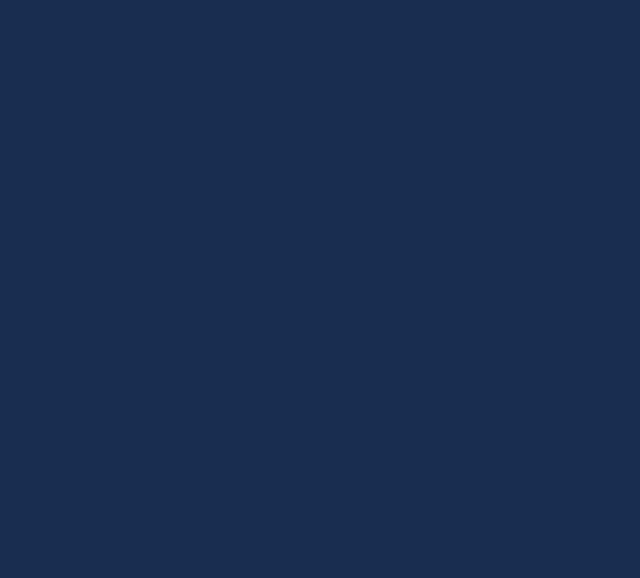
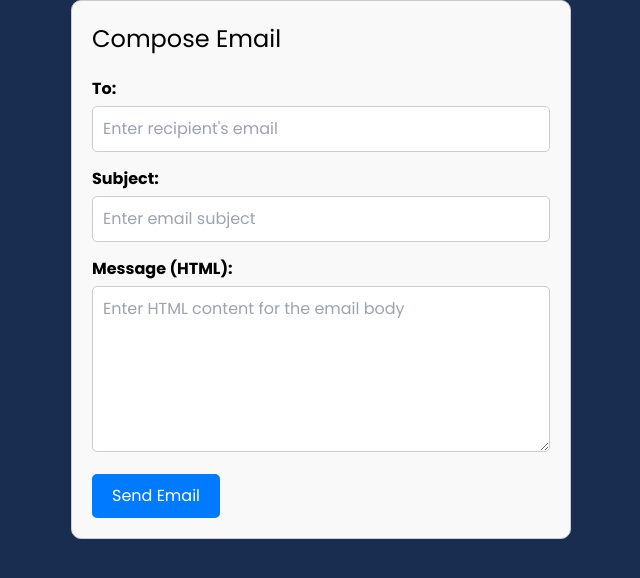
Before and after one commit to MTonilon22/Hackathon-Web, a Vue app: page /SendMail in a window 1280 px wide. Before the commit this address had no page. Shown: the top 578 px of the page, without its empty margins (319-959 px from the left). Built offline with nearby package versions, Linux system fonts and the light colour scheme.

Commit message:
login, register, sendmail

```diff
--- a/src/MainPages/RegisterPage.vue
+++ b/src/MainPages/RegisterPage.vue
@@ -4,7 +4,7 @@
 
     <div class="w-[100%] items-center justify-center flex h-[700px]">
       <div class="w-[40%] ml-[5%] text-primary font-semibold tracking-widest">
-        <img :src="image" class="w-[100%] h-[100%] float-anim" />
+        <img :src="imageR" class="w-[100%] h-[100%] float-anim" />
       </div>
       <div class="w-[40%] ml-[10%]">
         <div
@@ -19,7 +19,7 @@
               >
                 <span class="text-ternary tracking-wide">Register Account</span>
               </h1>
-              <form class="space-y-4 md:space-y-6" action="#">
+              <div class="space-y-4 md:space-y-6" action="#">
                 <div class="flex flex-row gap-5">
                   <div>
                     <label
@@ -28,6 +28,7 @@
                       >Name</label
                     >
                     <input
+                      v-model="name"
                       type="username"
                       name="email"
                       id="email"
@@ -43,6 +44,7 @@
                       >Username</label
                     >
                     <input
+                      v-model="username"
                       type="username"
                       name="email"
                       id="email"
@@ -59,6 +61,7 @@
                     >Email</label
                   >
                   <input
+                    v-model="email"
                     type="email"
                     name="email"
                     id="email"
@@ -75,6 +78,7 @@
                     >Password</label
                   >
                   <input
+                  v-model="password"
                     type="password"
                     name="password"
                     id="password"
@@ -90,6 +94,7 @@
                     >Confirm Password</label
                   >
                   <input
+                  v-model="confirm"
                     type="password"
                     name="password"
                     id="password"
@@ -98,6 +103,8 @@
                     required=""
                   />
                 </div>
+                <input type="file" @change="handleFileImage">
+
                 <div class="flex items-center justify-between">
                   <div class="flex items-start">
                     <div class="flex items-center h-5">
@@ -119,14 +126,13 @@
                     >Forgot password?</a
                   >
                 </div>
-                <router-link to="/home">
                   <button
+                  @click="register"
                     type="submit"
                     class="w-[30%] btn transition duration-300 mt-8 text-p text-secondary font-500 tracking-wide bg-primary-600 focus:ring-primary-300 rounded-full text-sm px-5 py-2.5 text-center bg-ternary"
                   >
                     Register
                   </button>
-                </router-link>
 
                 <p class="text-sm font-light text-secondary">
                   Already have an account?
@@ -137,7 +143,7 @@
                     >
                   </router-link>
                 </p>
-              </form>
+              </div>
             </div>
           </div>
         </div>
@@ -149,5 +155,48 @@
 <script setup>
 import NavBarLanding from "../components/NavBarLanding.vue";
 import Footer from "../components/Footer.vue";
-import image from "../assets/register.png";
+import imageR from "../assets/register.png";
+import axios from "axios";
+import {ref, onMounted} from "vue";
+
+const name = ref();
+const username = ref();
+const password = ref();
+const confirm = ref();
+const email = ref();
+const image = ref(null);
+
+
+
+const register = async ()=>{
+  try{
+    console.log('done');
+
+    const formData = new FormData();
+    formData.append('name',name.value);
+    formData.append('username',username.value);
+    formData.append('password',password.value);
+    formData.append('email',email.value);
+    formData.append('role','user');
+    formData.append('image',image.value);
+
+    await axios.post("http://localhost:8080/addUser",formData,{
+      headers: {
+      "Content-Type" : "multipart/form-data",
+        },
+      });
+  }catch(error){
+    console.log("ERror: ",error);
+  }
+};
+
+
+
+
+const handleFileImage = (event) => {
+  const file = (event.target.files || [])[0];
+
+    image.value = file;
+};
+
 </script>
--- /dev/null
+++ b/src/MainPages/SendMail.vue
@@ -0,0 +1,105 @@
+<template>
+    <div class="container">
+      <h2 class="title">Compose Email</h2>
+      <div class="form-group">
+        <label for="email">To:</label>
+        <input type="email" id="email" class="input" v-model="email" placeholder="Enter recipient's email">
+      </div>
+      <div class="form-group">
+        <label for="subject">Subject:</label>
+        <input type="text" id="subject" class="input" v-model="subject" placeholder="Enter email subject">
+      </div>
+      <div class="form-group">
+        <label for="message">Message (HTML):</label>
+        <textarea id="message" class="textarea" v-model="message" rows="6" placeholder="Enter HTML content for the email body"></textarea>
+      </div>
+      <button class="button" @click="sendMail">Send Email</button>
+    </div>
+  </template>
+
+  <style scoped>
+  .container {
+    max-width: 500px;
+    margin: 0 auto;
+    padding: 20px;
+    border: 1px solid #ccc;
+    border-radius: 10px;
+    background-color: #f9f9f9;
+  }
+
+  .title {
+    font-size: 24px;
+    margin-bottom: 20px;
+  }
+
+  .form-group {
+    margin-bottom: 15px;
+  }
+
+  label {
+    display: block;
+    font-weight: bold;
+    margin-bottom: 5px;
+  }
+
+  .input, .textarea {
+    width: 100%;
+    padding: 10px;
+    border: 1px solid #ccc;
+    border-radius: 5px;
+    box-sizing: border-box;
+    font-size: 16px;
+  }
+
+  .textarea {
+    resize: vertical;
+  }
+
+  .button {
+    padding: 10px 20px;
+    background-color: #007bff;
+    color: #fff;
+    border: none;
+    border-radius: 5px;
+    cursor: pointer;
+    font-size: 16px;
+  }
+
+  .button:hover {
+    background-color: #0056b3;
+  }
+  </style>
+
+  <script setup>
+  import { ref } from "vue";
+  import axios from "axios";
+
+  const email = ref("");
+  const subject = ref("");
+  const message = ref("");
+
+  const sendMail = async () => {
+    try {
+      const formData = new FormData();
+      formData.append("email", email.value);
+      formData.append("subject", subject.value);
+      formData.append("message", message.value);
+
+      await axios.post("http://localhost:8080/sendMail", formData, {
+        headers: {
+          "Content-Type": "multipart/form-data",
+        },
+      });
+
+      // Clear fields after sending
+      email.value = "";
+      subject.value = "";
+      message.value = "";
+
+      alert("Email sent successfully!");
+    } catch (error) {
+      console.error("Error:", error);
+      alert("Failed to send email. Please try again.");
+    }
+  };
+  </script>
--- a/src/router/index.js
+++ b/src/router/index.js
@@ -32,6 +32,11 @@ const router = createRouter({
       name: "TeamLead",
       component: () => import("../MainPages/TeamLead.vue"),
     },
+    {
+      path: "/SendMail",
+      name: "SendMail",
+      component: () => import("../MainPages/SendMail.vue"),
+    },
   ],
 });
 export default router;
```
